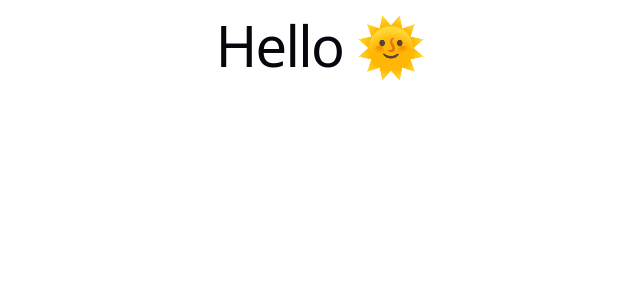
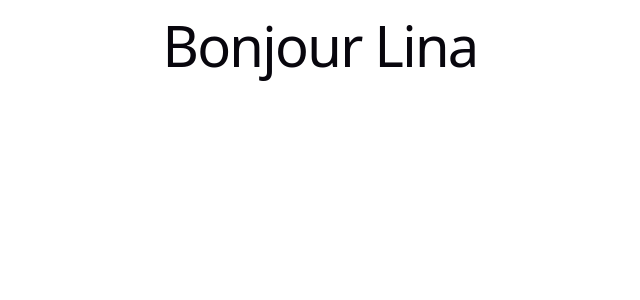
Before and after one commit to TyphaineLeGales/DNAMDE_II, a React (Vite) app: page / in a window 1280 px wide. Shown: the top 300 px of the page, without its empty margins (320-960 px from the left). Built offline with nearby package versions, Linux system fonts and the light colour scheme.

Commit message:
feat: my first commit

```diff
--- a/src/App.jsx
+++ b/src/App.jsx
@@ -1,7 +1,7 @@
 function App() {
   return (
     <div>
-      <h1> Hello 🌞 </h1>
+      <h1> Bonjour Lina </h1>
     </div>
   )
 }
```
